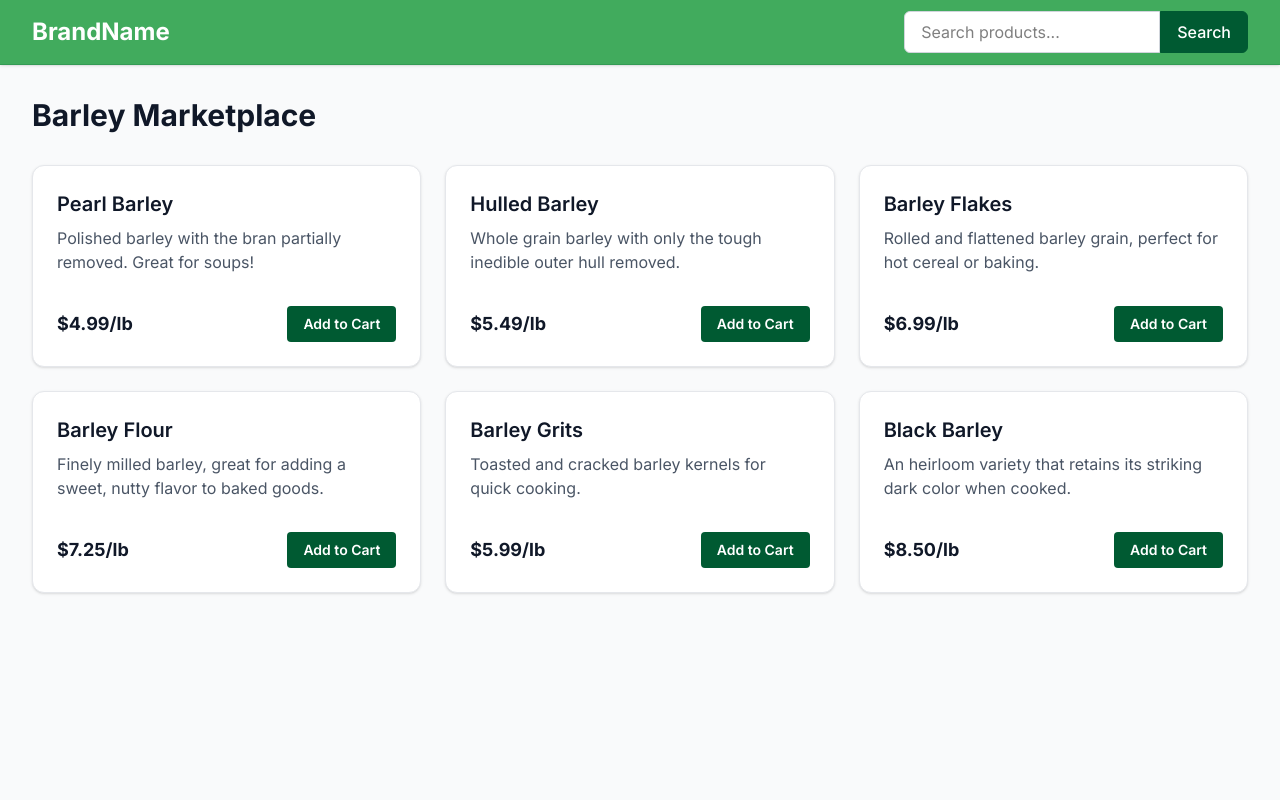
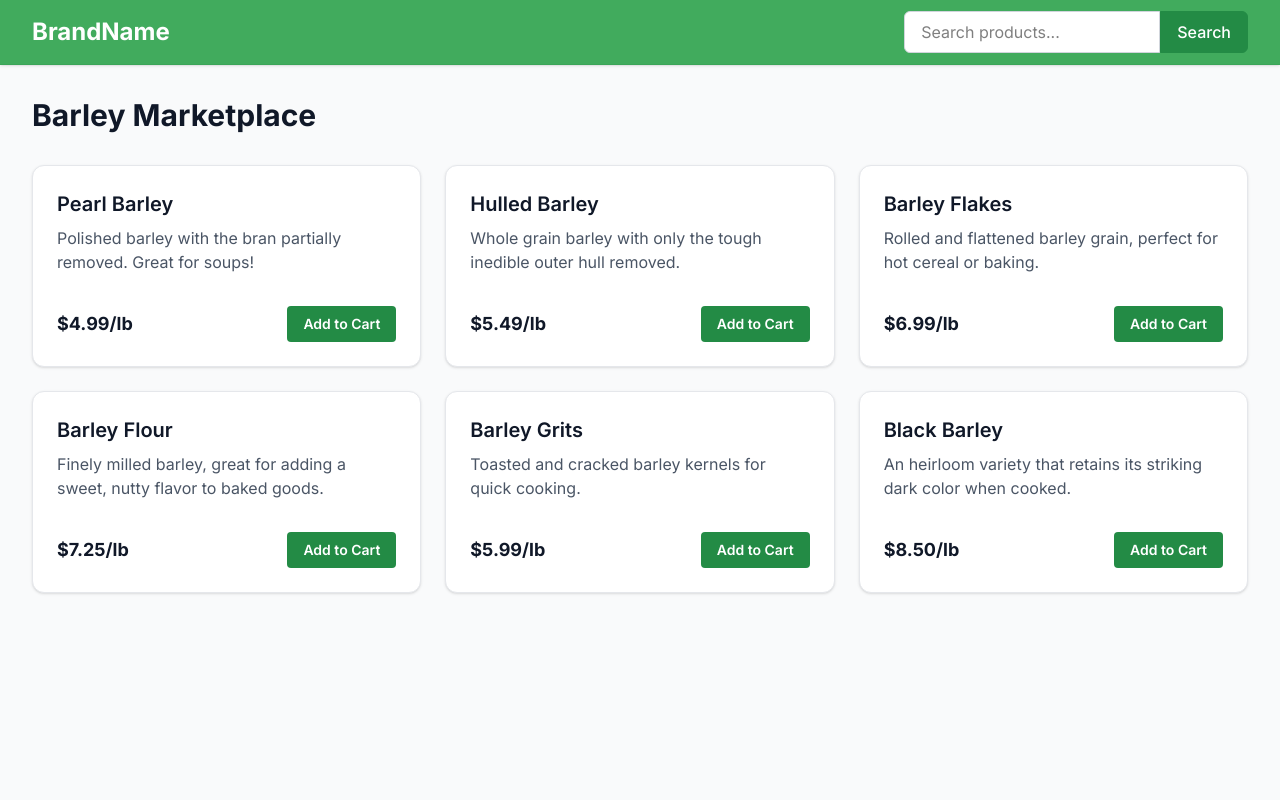
Before and after one commit to mizuiro14/SE-Group-Project, a Next.js app in the folder frontend/client/: page /marketplace in a window 1280 px wide. Shown: the top 800 px of the page. Built offline with nearby package versions, Linux system fonts and the light colour scheme.

Commit message:
feat: add search feature

```diff
--- a/frontend/client/src/app/globals.css
+++ b/frontend/client/src/app/globals.css
@@ -1,8 +1,8 @@
 @import "tailwindcss";
 
 :root {
-  --brand-primary: #238b45;
-  --brand-secondary: #005a32;
+  --brand-primary: #005a32;
+  --brand-secondary: #238b45;
   --brand-tertiary: #238b45;
   --background: #a1d99b;
   --foreground: #41ab5d;
--- a/frontend/client/src/app/marketplace/page.tsx
+++ b/frontend/client/src/app/marketplace/page.tsx
@@ -7,27 +7,49 @@ const BARLEY_ITEMS = [
   { id: 6, name: "Black Barley", price: "$8.50/lb", description: "An heirloom variety that retains its striking dark color when cooked." },
 ];
 
-export default function MarketplacePage() {
+export default async function MarketplacePage({
+  searchParams,
+}: {
+  searchParams: Promise<{ q?: string }>;
+}) {
+  const resolvedSearchParams = await searchParams;
+  const query = resolvedSearchParams.q?.toLowerCase() || '';
+  // Filter items based on whether the name or description matches the search query
+  const filteredItems = BARLEY_ITEMS.filter(
+    (item) =>
+      item.name.toLowerCase().includes(query) ||
+      item.description.toLowerCase().includes(query)
+  );
+
   return (
     <div className="min-h-screen bg-gray-50">
-
       <main className="max-w-7xl mx-auto px-4 py-8 sm:px-6 lg:px-8">
         <h1 className="text-3xl font-bold text-gray-900 mb-8">Barley Marketplace</h1>
 
+        {query && (
+          <p className="mb-6 text-gray-600">
+            Showing results for <span className="font-semibold">"{query}"</span>
+          </p>
+        )}
+
+        {filteredItems.length === 0 ? (
+          <p className="text-gray-500">No items found matching your search.</p>
+        ) : (
           <div className="grid grid-cols-1 sm:grid-cols-2 lg:grid-cols-3 gap-6">
-          {BARLEY_ITEMS.map((item) => (
-             <div key={item.id} className="bg-white p-6 rounded-xl border border-gray-200 shadow-sm hover:shadow-md transition-shadow">
+            {filteredItems.map((item) => (
+               <div key={item.id} className="bg-white p-6 rounded-xl border border-gray-200 shadow-sm hover:shadow-md transition-shadow flex flex-col">
                  <h2 className="text-xl font-semibold text-gray-900 mb-2">{item.name}</h2>
-               <p className="text-gray-600 mb-4 h-16">{item.description}</p>
+                 <p className="text-gray-600 mb-4 h-16 line-clamp-2">{item.description}</p>
                  <div className="flex items-center justify-between mt-auto">
                    <span className="font-bold text-lg text-gray-900">{item.price}</span>
-                 <button className="px-4 py-2 text-sm font-semibold text-white bg-brand-secondary bg-blue-600 rounded hover:bg-blue-700">
+                   <button className="px-4 py-2 text-sm font-semibold text-white bg-brand-secondary rounded hover:bg-brand-tertiary transition-colors">
                      Add to Cart
                    </button>
                  </div>
                </div>
             ))}
           </div>
+        )}
       </main>
     </div>
   );
--- a/frontend/client/src/components/Navbar.tsx
+++ b/frontend/client/src/components/Navbar.tsx
@@ -1,14 +1,38 @@
 'use client';
 
 import Link from 'next/link';
-import { usePathname } from 'next/navigation';
+import { usePathname, useRouter, useSearchParams } from 'next/navigation';
+import { useState, FormEvent, useEffect } from 'react';
 
 export default function Navbar() {
   const pathname = usePathname();
+  const router = useRouter();
+  const searchParams = useSearchParams();
   const isMarketplace = pathname === '/marketplace';
 
+  // 1. Keep track of what the user types in the search box
+  const [searchQuery, setSearchQuery] = useState('');
+
+  // 2. If someone shares a link like /marketplace?q=flour, put "flour" in the search box
+  useEffect(() => {
+    const q = searchParams.get('q');
+    if (q) setSearchQuery(q);
+  }, [searchParams]);
+
+  // 3. What happens when they click "Search" or press Enter
+  const handleSearch = (e: FormEvent) => {
+    e.preventDefault(); // Stop the page from reloading
+
+    if (searchQuery.trim()) {
+      // Add the search query to the URL (this triggers your marketplace page to filter)
+      router.push(`/marketplace?q=${encodeURIComponent(searchQuery.trim())}`);
+    } else {
+      // If it's empty, just show all items
+      router.push('/marketplace');
+    }
+  };
+
   return (
-    // Changed "fixed" to "sticky" so it doesn't overlap page content.
     <nav className="sticky top-0 w-full z-50 bg-[var(--foreground)] opacity-100 border-b border-brand-secondary/20 shadow-sm">
       <div className="max-w-7xl mx-auto px-4 sm:px-6 lg:px-8">
         <div className="flex justify-between items-center h-16">
@@ -26,16 +50,22 @@ export default function Navbar() {
 
             {/* Show Search ONLY on Marketplace */}
             {isMarketplace && (
-              <div className="flex items-center">
+              // 4. Wrap the input and button in a form
+              <form onSubmit={handleSearch} className="flex items-center">
                 <input
                   type="text"
+                  value={searchQuery}
+                  onChange={(e) => setSearchQuery(e.target.value)}
                   placeholder="Search products..."
                   className="px-4 py-2 border border-gray-300 rounded-l-md focus:outline-none focus:ring-2 focus:ring-brand-secondary text-black sm:w-64 bg-white"
                 />
-                <button className="px-4 py-2 text-white bg-brand-secondary rounded-r-md hover:bg-opacity-90 font-medium transition-all border border-brand-secondary">
+                <button
+                  type="submit"
+                  className="px-4 py-2 text-white bg-brand-secondary rounded-r-md hover:bg-brand-tertiary font-medium transition-all border border-brand-secondary hover:border-brand-tertiary"
+                >
                   Search
                 </button>
-              </div>
+              </form>
             )}
 
             {/* Show Auth Buttons ONLY when NOT on the Marketplace */}
@@ -43,7 +73,7 @@ export default function Navbar() {
               <>
                 <Link
                   href="/login"
-                  className="text-white hover:text-brand-secondary font-bold transition-colors"
+                  className="px-6 py-2.5 text-sm font-bold text-brand-secondary bg-white rounded-full hover:bg-brand-secondary hover:text-white transition-all shadow-lg"
                 >
                   Log in
                 </Link>
```
Lines whose indentation alone changed are shown as unchanged.
